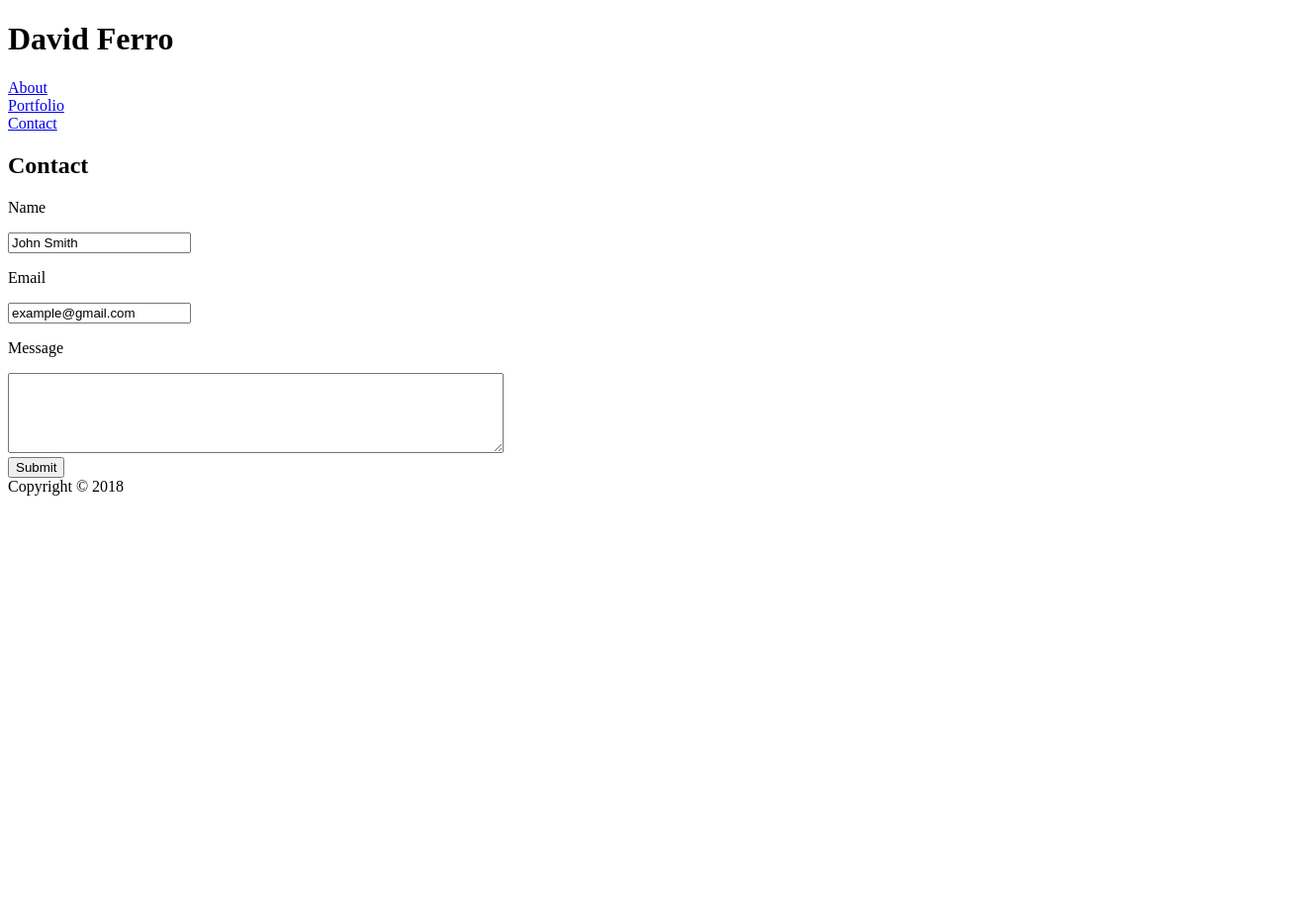
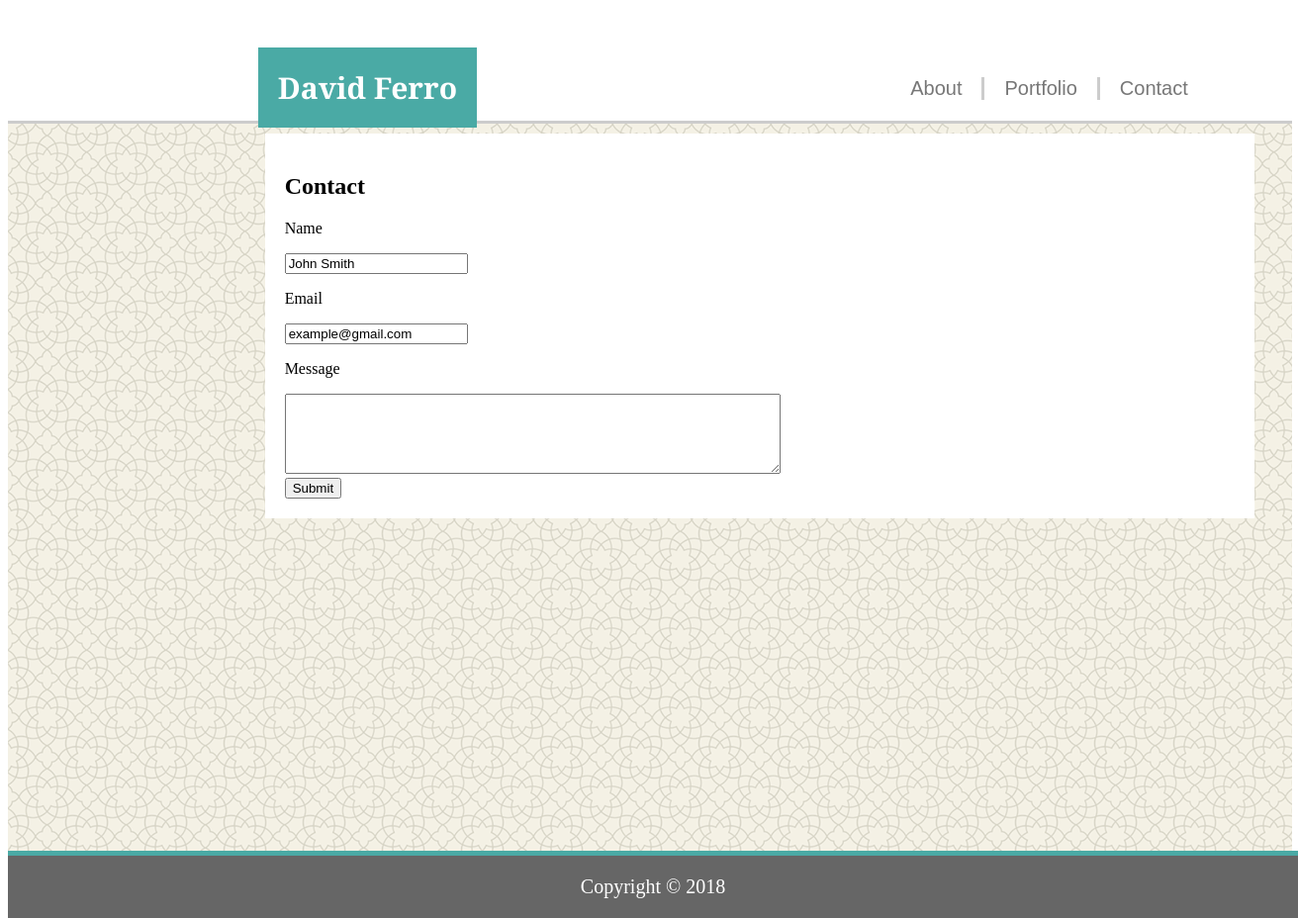
Before and after one commit to davidferro91/Basic-Portfolio, a plain HTML site: page contact.html in a window 1280 px wide. Shown: the whole page at 99% size, 1312 px wide, since content can reach past the window. Before the commit the page ends 800 px from the top, so only its background shows below. Drawn offline with Linux system fonts and the light colour scheme.

Commit message:
Some CSS done

```diff
--- a/assets/css/style.css
+++ b/assets/css/style.css
@@ -0,0 +1,122 @@
+html, body {
+    height:100%;
+}
+
+body {
+    display:flex;
+    flex-direction: column;
+}
+
+.content {
+    flex: 1 0 auto;
+}
+
+header {
+    width: 960px;
+    height:94px;
+    background: #ffffff;
+    margin:20px 20% 0px 20%;
+
+}
+
+#headerBox1 {
+    background: #4aaaa5;
+    color: #ffffff;
+    font-family: 'Georgia', Times, Times New Roman, serif;
+    float: left;
+    width:auto;
+    padding: 20px;
+    font-size: 30px;
+}
+
+#headerBox2 {
+    float:right;
+    width:360px;
+    height:94px;
+
+}
+
+#headerLink1 {
+    border-style:solid;
+    border-color:#cccccc;
+    border-width: 0px 3px 0px 0px;
+    padding:0px 20px 0px 20px;
+    margin: 50px 0px 20px 0px;
+    float:right;
+}
+
+#headerLink1 a {
+    color:#777777;
+    font-family:'Arial', 'Helvetica Neue', Helvetica, sans-serif;
+    text-decoration:none;
+    font-size:20px;
+}
+
+#headerLink2 {
+    border-style:solid;
+    border-color:#cccccc;
+    border-width: 0px 3px 0px 0px;
+    padding:0px 20px 0px 20px;
+    margin: 50px 0px 20px 0px;
+    float:right;
+}
+
+#headerLink2 a {
+    color:#777777;
+    font-family:'Arial', 'Helvetica Neue', Helvetica, sans-serif;
+    text-decoration:none;
+    font-size:20px;
+    }
+
+#headerLink3 {
+    padding:0px 20px 0px 20px;
+    margin: 50px 0px 20px 0px;
+    float:right;
+}
+
+#headerLink3 a {
+    color:#777777;
+    font-family:'Arial', 'Helvetica Neue', Helvetica, sans-serif;
+    text-decoration:none;
+    font-size:20px;
+}
+
+#mainContenta {
+    width: 102.7%;
+    background-image: url("Oriental.png");
+    border-style:solid;
+    border-width: 3px 0px 0px 0px;
+    border-color: #cccccc;
+    padding-bottom: 40px;
+}
+
+#mainContentb {
+    width: 102.7%;
+    background-image: url("Oriental.png");
+    border-style:solid;
+    border-width: 3px 0px 0px 0px;
+    border-color: #cccccc;
+    padding-bottom: 25%;
+}
+
+.mainContentBox {
+    width:960px;
+    background-color: #ffffff;
+    margin: 10px 20% 20px 20%;
+    padding:20px;
+
+}
+
+.footer {
+    width:100%;
+    flex-shrink: 0;
+    font-size: 20px;
+    padding: 20px;
+    color: #ffffff;
+    background-color: #666666;
+    border-style: solid;
+    border-width: 5px 0px 0px 0px;
+    border-color: #4aaaa5;
+    text-align:center;
+    text-emphasis: bold;
+}
--- a/contact.html
+++ b/contact.html
@@ -11,25 +11,27 @@
 
     <body>
 
+        <div class="content">
+
         <header>
             <h1 id="headerBox1">
                 David Ferro
             </h1>
 
             <div id="headerBox2">
-                <div id="headerLink1">
-                    <a href="index.html">About</a>
+                <div id="headerLink3">
+                    <a href="#">Contact</a>
                 </div>
                 <div id="headerLink2">
                     <a href="portfolio.html">Portfolio</a>
                 </div>
-                <div id="headerLink3">
-                    <a href="#">Contact</a>
+                <div id="headerLink1">
+                    <a href="index.html">About</a>
                 </div>
             </div>
         </header>
 
-        <section id="mainContent">
+        <section id="mainContentb">
             <div class="mainContentBox">
                 <h2>
                     Contact
@@ -55,7 +57,9 @@
             </div>
         </section>
 
-        <footer>
+        </div>
+
+        <footer class="footer">
             Copyright &copy; 2018
         </footer>
 
```
Also changed, not shown: index.html (+10 -6 lines), portfolio.html (+10 -6 lines), assets/css/oriental.png (added).
